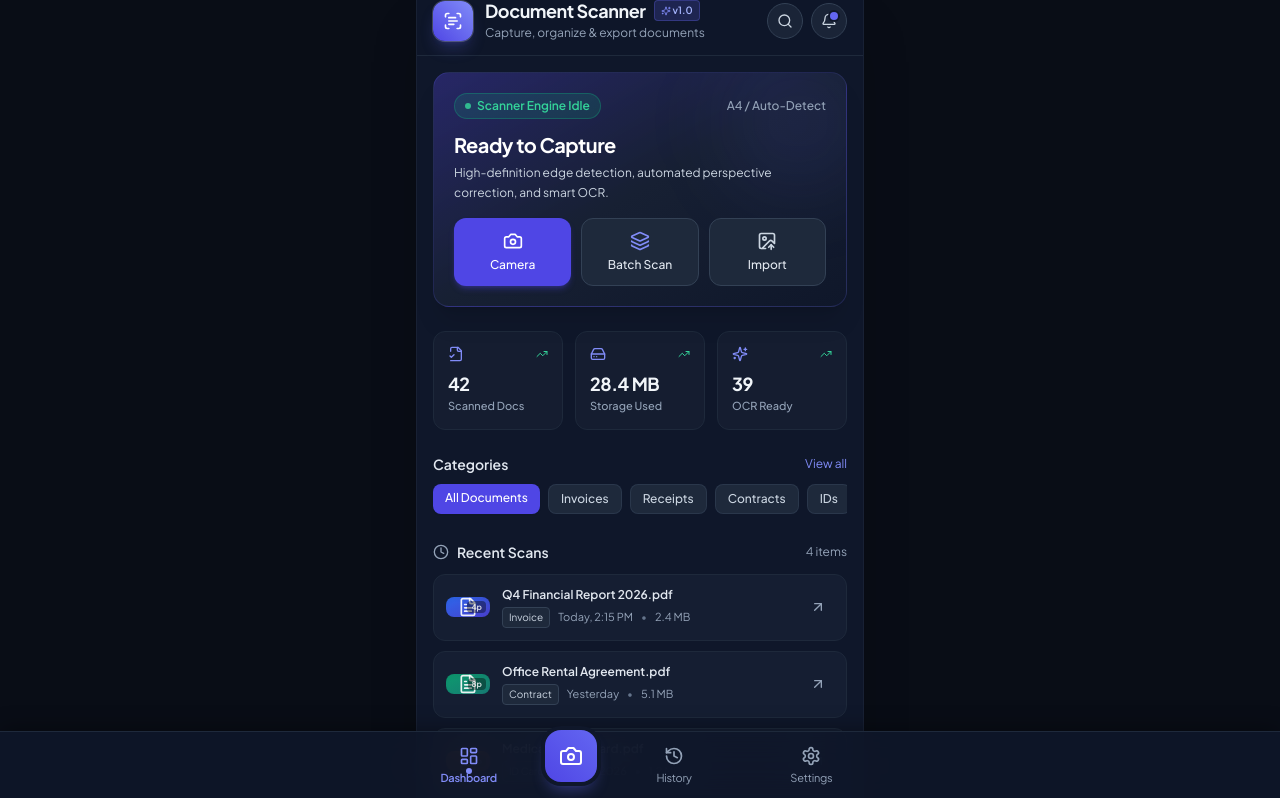
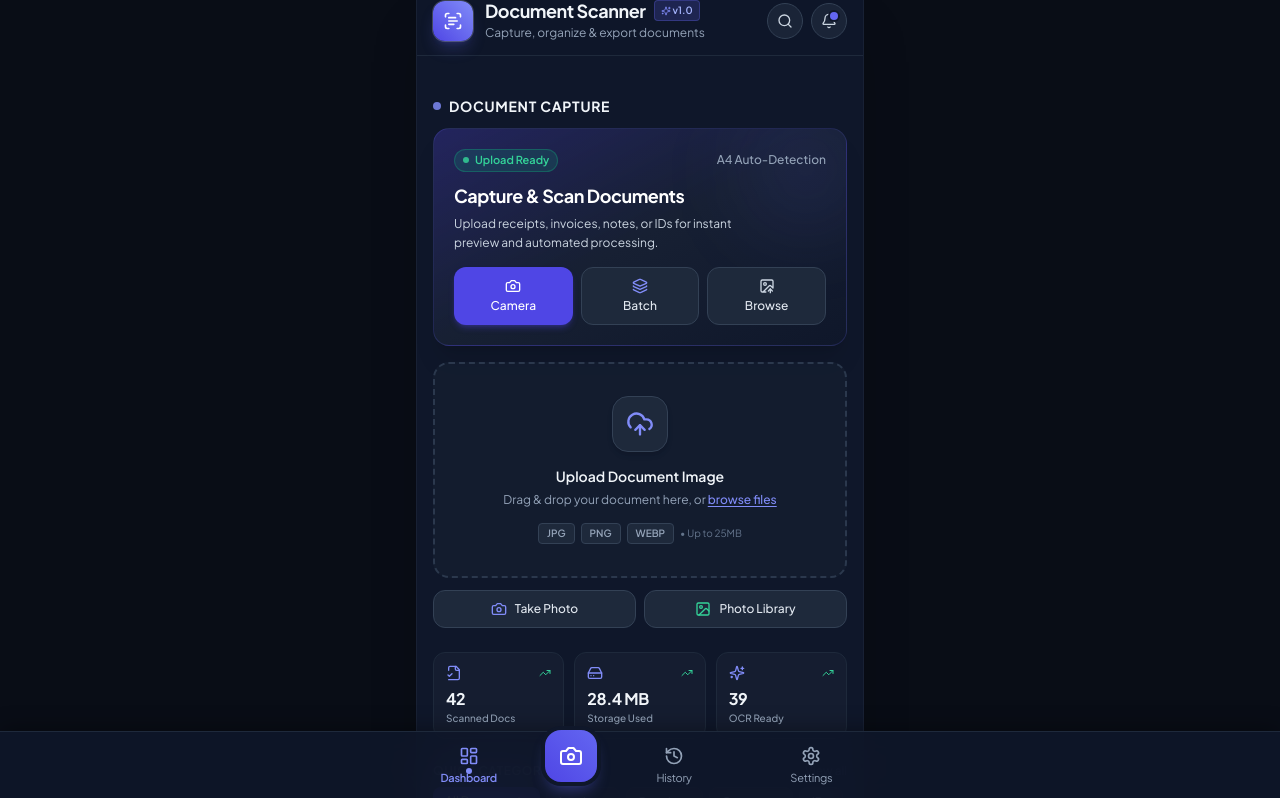
Before and after one commit to aeronautic005/document-scanner-application, a React (Vite) app: page / in a window 1280 px wide. Shown: the top 798 px of the page. Built offline with nearby package versions, Linux system fonts and the light colour scheme.

Commit message:
feat: integrate document upload and preview flow with 'Scan Now' button into Dashboard

```diff
--- a/src/App.tsx
+++ b/src/App.tsx
@@ -1,5 +1,5 @@
 import { useState } from 'react';
-import { NavigationTab } from './types';
+import { NavigationTab, UploadedDocument } from './types';
 import { AppHeader } from './components/layout/AppHeader';
 import { MobileNavBar } from './components/layout/MobileNavBar';
 import { DashboardView } from './components/dashboard/DashboardView';
@@ -8,6 +8,11 @@ import { SettingsView } from './components/settings/SettingsView';
 
 export function App() {
   const [activeTab, setActiveTab] = useState<NavigationTab>('dashboard');
+  const [currentDocument, setCurrentDocument] = useState<UploadedDocument | null>(null);
+
+  const handleScanActionClick = () => {
+    setActiveTab('dashboard');
+  };
 
   return (
     <div className="min-h-screen bg-surface-950 text-slate-100 flex justify-center selection:bg-brand-500 selection:text-white">
@@ -18,13 +23,22 @@ export function App() {
 
         {/* Scrollable Main Content Area with bottom safe padding for Mobile Nav */}
         <main className="flex-1 px-4 py-4 overflow-y-auto pb-28">
-          {activeTab === 'dashboard' && <DashboardView />}
+          {activeTab === 'dashboard' && (
+            <DashboardView
+              currentDocument={currentDocument}
+              onDocumentChange={setCurrentDocument}
+            />
+          )}
           {activeTab === 'history' && <HistoryView />}
           {activeTab === 'settings' && <SettingsView />}
         </main>
 
-        {/* Mobile Navigation Bar with Dashboard, History, and Settings */}
-        <MobileNavBar activeTab={activeTab} onTabChange={setActiveTab} />
+        {/* Mobile Navigation Bar with Dashboard, History, Settings and Scan Trigger */}
+        <MobileNavBar
+          activeTab={activeTab}
+          onTabChange={setActiveTab}
+          onScanClick={handleScanActionClick}
+        />
       </div>
     </div>
   );
--- a/src/components/dashboard/DashboardView.tsx
+++ b/src/components/dashboard/DashboardView.tsx
@@ -1,4 +1,4 @@
-import React from 'react';
+import React, { useRef } from 'react';
 import {
   Camera,
   Layers,
@@ -11,10 +11,21 @@ import {
   TrendingUp,
   Sparkles,
 } from 'lucide-react';
-import { DocumentItem } from '../../types';
+import { DocumentItem, UploadedDocument } from '../../types';
+import { DocumentUploader } from '../scanner/DocumentUploader';
+import { DocumentPreviewArea } from '../scanner/DocumentPreviewArea';
 
-export const DashboardView: React.FC = () => {
-  // Foundational mock data for UI visualization
+interface DashboardViewProps {
+  currentDocument: UploadedDocument | null;
+  onDocumentChange: (doc: UploadedDocument | null) => void;
+}
+
+export const DashboardView: React.FC<DashboardViewProps> = ({
+  currentDocument,
+  onDocumentChange,
+}) => {
+  const fileInputHiddenRef = useRef<HTMLInputElement>(null);
+
   const quickStats = [
     { label: 'Scanned Docs', value: '42', change: '+8 this week', icon: FileCheck2 },
     { label: 'Storage Used', value: '28.4 MB', change: 'Cloud synced', icon: HardDrive },
@@ -64,73 +75,143 @@ export const DashboardView: React.FC = () => {
     },
   ];
 
+  const handleQuickUpload = () => {
+    fileInputHiddenRef.current?.click();
+  };
+
+  const handleHiddenFileInput = (e: React.ChangeEvent<HTMLInputElement>) => {
+    const file = e.target.files?.[0];
+    if (file && file.type.startsWith('image/')) {
+      const previewUrl = URL.createObjectURL(file);
+      const img = new Image();
+      img.onload = () => {
+        onDocumentChange({
+          id: `upload-${Date.now()}`,
+          file,
+          name: file.name,
+          rawSize: file.size,
+          sizeFormatted: `${(file.size / (1024 * 1024)).toFixed(1)} MB`,
+          type: file.type,
+          previewUrl,
+          uploadedAt: 'Just now',
+          dimensions: { width: img.naturalWidth, height: img.naturalHeight },
+          selectedCategory: 'Invoice',
+        });
+      };
+      img.src = previewUrl;
+    }
+    e.target.value = '';
+  };
+
   return (
     <div className="space-y-6 pb-6">
-      {/* Welcome & Quick Action Card */}
-      <section className="relative overflow-hidden rounded-2xl bg-gradient-to-br from-brand-900/70 via-surface-850 to-surface-900 p-5 border border-brand-500/20 shadow-xl">
-        <div className="absolute top-0 right-0 -mt-6 -mr-6 w-36 h-36 bg-brand-500/10 rounded-full blur-2xl pointer-events-none" />
+      {/* Hidden file input for header/quick action buttons */}
+      <input
+        ref={fileInputHiddenRef}
+        type="file"
+        accept="image/*"
+        onChange={handleHiddenFileInput}
+        className="hidden"
+      />
+
+      {/* Main Upload / Preview Area Section */}
+      <section className="space-y-3">
+        <div className="flex items-center justify-between">
+          <div className="flex items-center space-x-2">
+            <span className="w-2 h-2 rounded-full bg-brand-400 animate-pulse" />
+            <h2 className="text-sm font-bold text-slate-100 uppercase tracking-wider">
+              {currentDocument ? 'Document Preview' : 'Document Capture'}
+            </h2>
+          </div>
+          {currentDocument && (
+            <span className="text-[11px] font-semibold text-emerald-400 bg-emerald-500/10 border border-emerald-500/20 px-2 py-0.5 rounded-full">
+              Image Loaded
+            </span>
+          )}
+        </div>
+
+        {currentDocument ? (
+          <DocumentPreviewArea
+            document={currentDocument}
+            onRemove={() => onDocumentChange(null)}
+            onReplace={handleQuickUpload}
+          />
+        ) : (
+          <div className="space-y-4">
+            {/* Welcome Banner */}
+            <div className="relative overflow-hidden rounded-2xl bg-gradient-to-br from-brand-900/60 via-surface-850 to-surface-900 p-4 sm:p-5 border border-brand-500/20 shadow-xl">
+              <div className="absolute top-0 right-0 -mt-6 -mr-6 w-32 h-32 bg-brand-500/10 rounded-full blur-2xl pointer-events-none" />
 
               <div className="relative z-10">
-          <div className="flex items-center justify-between mb-3">
-            <span className="inline-flex items-center text-xs font-semibold px-2.5 py-1 rounded-full bg-emerald-500/15 text-emerald-400 border border-emerald-500/30">
+                <div className="flex items-center justify-between mb-2.5">
+                  <span className="inline-flex items-center text-[11px] font-semibold px-2 py-0.5 rounded-full bg-emerald-500/15 text-emerald-400 border border-emerald-500/30">
                     <span className="w-1.5 h-1.5 rounded-full bg-emerald-400 animate-pulse mr-1.5" />
-              Scanner Engine Idle
+                    Upload Ready
                   </span>
-            <span className="text-xs text-slate-400 font-medium">A4 / Auto-Detect</span>
+                  <span className="text-xs text-slate-400 font-medium">A4 Auto-Detection</span>
                 </div>
 
-          <h2 className="text-xl font-bold text-white tracking-tight">
-            Ready to Capture
-          </h2>
-          <p className="text-xs text-slate-300 mt-1 leading-relaxed max-w-xs">
-            High-definition edge detection, automated perspective correction, and smart OCR.
+                <h3 className="text-lg font-bold text-white tracking-tight">
+                  Capture & Scan Documents
+                </h3>
+                <p className="text-xs text-slate-300 mt-1 max-w-xs leading-relaxed">
+                  Upload receipts, invoices, notes, or IDs for instant preview and automated processing.
                 </p>
 
-          {/* Action Trigger Buttons (Foundational Layout) */}
-          <div className="grid grid-cols-3 gap-2.5 mt-4">
+                {/* Quick Action Trigger Buttons */}
+                <div className="grid grid-cols-3 gap-2 mt-3.5">
                   <button
                     type="button"
-              className="flex flex-col items-center justify-center p-3 rounded-xl bg-brand-600 hover:bg-brand-500 text-white font-medium text-xs shadow-md shadow-brand-600/30 transition touch-press"
+                    onClick={handleQuickUpload}
+                    className="flex flex-col items-center justify-center p-2.5 rounded-xl bg-brand-600 hover:bg-brand-500 text-white font-medium text-xs shadow-md shadow-brand-600/30 transition touch-press"
                   >
-              <Camera className="w-5 h-5 mb-1.5" />
+                    <Camera className="w-4 h-4 mb-1" />
                     <span>Camera</span>
                   </button>
                   <button
                     type="button"
-              className="flex flex-col items-center justify-center p-3 rounded-xl bg-surface-800 hover:bg-surface-700 border border-surface-700 text-slate-200 font-medium text-xs transition touch-press"
+                    onClick={handleQuickUpload}
+                    className="flex flex-col items-center justify-center p-2.5 rounded-xl bg-surface-800 hover:bg-surface-750 border border-surface-700 text-slate-200 font-medium text-xs transition touch-press"
                   >
-              <Layers className="w-5 h-5 mb-1.5 text-brand-400" />
-              <span>Batch Scan</span>
+                    <Layers className="w-4 h-4 mb-1 text-brand-400" />
+                    <span>Batch</span>
                   </button>
                   <button
                     type="button"
-              className="flex flex-col items-center justify-center p-3 rounded-xl bg-surface-800 hover:bg-surface-700 border border-surface-700 text-slate-200 font-medium text-xs transition touch-press"
+                    onClick={handleQuickUpload}
+                    className="flex flex-col items-center justify-center p-2.5 rounded-xl bg-surface-800 hover:bg-surface-750 border border-surface-700 text-slate-200 font-medium text-xs transition touch-press"
                   >
-              <ImageUp className="w-5 h-5 mb-1.5 text-slate-300" />
-              <span>Import</span>
+                    <ImageUp className="w-4 h-4 mb-1 text-slate-300" />
+                    <span>Browse</span>
                   </button>
                 </div>
               </div>
+            </div>
+
+            {/* Intuitive Drag & Drop Uploader */}
+            <DocumentUploader onImageSelected={(doc) => onDocumentChange(doc)} />
+          </div>
+        )}
       </section>
 
       {/* Productivity Stats Grid */}
-      <section className="grid grid-cols-3 gap-3">
+      <section className="grid grid-cols-3 gap-2.5">
         {quickStats.map((stat, idx) => {
           const Icon = stat.icon;
           return (
             <div
               key={idx}
-              className="bg-surface-850/80 border border-surface-800 p-3.5 rounded-xl flex flex-col justify-between"
+              className="bg-surface-850/80 border border-surface-800 p-3 rounded-xl flex flex-col justify-between"
             >
-              <div className="flex items-center justify-between text-slate-400 mb-2">
+              <div className="flex items-center justify-between text-slate-400 mb-1.5">
                 <Icon className="w-4 h-4 text-brand-400" />
                 <TrendingUp className="w-3 h-3 text-emerald-400" />
               </div>
               <div>
-                <span className="text-lg font-bold text-slate-100 block tracking-tight">
+                <span className="text-base font-bold text-slate-100 block tracking-tight">
                   {stat.value}
                 </span>
-                <span className="text-[11px] text-slate-400 font-medium block truncate">
+                <span className="text-[10px] text-slate-400 font-medium block truncate">
                   {stat.label}
                 </span>
               </div>
@@ -141,20 +222,22 @@ export const DashboardView: React.FC = () => {
 
       {/* Quick Category Filter Pills */}
       <section>
-        <div className="flex items-center justify-between mb-2.5">
-          <h3 className="text-sm font-semibold text-slate-200">Categories</h3>
+        <div className="flex items-center justify-between mb-2">
+          <h3 className="text-xs font-semibold text-slate-300 uppercase tracking-wider">
+            Quick Categories
+          </h3>
           <span className="text-xs text-brand-400 hover:underline cursor-pointer">
             View all
           </span>
         </div>
-        <div className="flex space-x-2 overflow-x-auto pb-1 scrollbar-none text-xs">
+        <div className="flex space-x-1.5 overflow-x-auto pb-1 scrollbar-none text-xs">
           {['All Documents', 'Invoices', 'Receipts', 'Contracts', 'IDs', 'Certificates'].map((cat, i) => (
             <span
               key={cat}
               className={`px-3 py-1.5 rounded-lg whitespace-nowrap font-medium cursor-pointer transition ${
                 i === 0
                   ? 'bg-brand-600 text-white shadow-sm'
-                  : 'bg-surface-800 text-slate-300 hover:bg-surface-700 border border-surface-700/60'
+                  : 'bg-surface-850 text-slate-300 hover:bg-surface-800 border border-surface-800'
               }`}
             >
               {cat}
@@ -164,50 +247,48 @@ export const DashboardView: React.FC = () => {
       </section>
 
       {/* Recent Scans Section */}
-      <section className="space-y-3">
+      <section className="space-y-2.5">
         <div className="flex items-center justify-between">
           <div className="flex items-center space-x-2">
             <Clock className="w-4 h-4 text-slate-400" />
-            <h3 className="text-sm font-semibold text-slate-200">Recent Scans</h3>
+            <h3 className="text-xs font-semibold text-slate-300 uppercase tracking-wider">
+              Recent Scans
+            </h3>
           </div>
-          <span className="text-xs text-slate-400">4 items</span>
+          <span className="text-xs text-slate-400 font-mono">4 items</span>
         </div>
 
-        <div className="space-y-2.5">
+        <div className="space-y-2">
           {recentDocuments.map((doc) => (
             <div
               key={doc.id}
-              className="group bg-surface-850/90 border border-surface-800 hover:border-surface-700 rounded-xl p-3 flex items-center justify-between transition touch-press"
+              className="group bg-surface-850/80 border border-surface-800 hover:border-surface-700 rounded-xl p-3 flex items-center justify-between transition touch-press"
             >
               <div className="flex items-center space-x-3 min-w-0">
-                {/* Visual Document Thumbnail placeholder */}
                 <div
-                  className={`w-11 h-13 rounded-lg bg-gradient-to-br ${doc.thumbnailColor} flex items-center justify-center shadow-inner flex-shrink-0 relative overflow-hidden`}
+                  className={`w-10 h-12 rounded-lg bg-gradient-to-br ${doc.thumbnailColor} flex items-center justify-center shadow-inner flex-shrink-0 relative overflow-hidden`}
                 >
-                  <div className="absolute inset-0 bg-white/10 opacity-30" />
                   <FileText className="w-5 h-5 text-white/90" />
-                  <span className="absolute bottom-1 right-1 text-[8px] font-bold text-white/80 bg-black/40 px-1 rounded">
+                  <span className="absolute bottom-0.5 right-0.5 text-[8px] font-bold text-white/80 bg-black/40 px-1 rounded">
                     {doc.pages}p
                   </span>
                 </div>
 
-                {/* Document Information */}
                 <div className="min-w-0">
                   <h4 className="text-xs font-semibold text-slate-200 truncate group-hover:text-brand-300 transition">
                     {doc.title}
                   </h4>
-                  <div className="flex items-center space-x-2 mt-1">
-                    <span className="text-[10px] px-1.5 py-0.5 rounded bg-surface-800 text-slate-300 border border-surface-700">
+                  <div className="flex items-center space-x-1.5 mt-0.5">
+                    <span className="text-[9px] px-1.5 py-0.5 rounded bg-surface-800 text-slate-300 border border-surface-700">
                       {doc.category}
                     </span>
-                    <span className="text-[11px] text-slate-400">{doc.date}</span>
-                    <span className="text-[11px] text-slate-500">•</span>
-                    <span className="text-[11px] text-slate-400">{doc.size}</span>
+                    <span className="text-[10px] text-slate-400">{doc.date}</span>
+                    <span className="text-[10px] text-slate-500">•</span>
+                    <span className="text-[10px] text-slate-400">{doc.size}</span>
                   </div>
                 </div>
               </div>
 
-              <div className="flex items-center space-x-1 pl-2">
               <button
                 type="button"
                 className="w-8 h-8 rounded-lg flex items-center justify-center text-slate-400 hover:text-white hover:bg-surface-800 transition"
@@ -216,7 +297,6 @@ export const DashboardView: React.FC = () => {
                 <ArrowUpRight className="w-4 h-4" />
               </button>
             </div>
-            </div>
           ))}
         </div>
       </section>
--- a/src/components/layout/MobileNavBar.tsx
+++ b/src/components/layout/MobileNavBar.tsx
@@ -5,11 +5,13 @@ import { NavigationTab } from '../../types';
 interface MobileNavBarProps {
   activeTab: NavigationTab;
   onTabChange: (tab: NavigationTab) => void;
+  onScanClick?: () => void;
 }
 
 export const MobileNavBar: React.FC<MobileNavBarProps> = ({
   activeTab,
   onTabChange,
+  onScanClick,
 }) => {
   const tabs = [
     {
@@ -55,8 +57,9 @@ export const MobileNavBar: React.FC<MobileNavBarProps> = ({
         <div className="px-2 -mt-5">
           <button
             type="button"
+            onClick={onScanClick}
             className="w-13 h-13 rounded-2xl bg-gradient-to-tr from-brand-600 to-indigo-500 p-3.5 text-white shadow-lg shadow-brand-500/40 ring-4 ring-surface-900 hover:brightness-110 active:scale-95 transition-all touch-press flex items-center justify-center group"
-            title="Scan Document (Ready for Camera Engine)"
+            title="Scan Document (Upload & Preview)"
             aria-label="Scan Document"
           >
             <Camera className="w-6 h-6 transition-transform group-hover:scale-110" />
--- a/src/components/scanner/DocumentPreviewArea.tsx
+++ b/src/components/scanner/DocumentPreviewArea.tsx
@@ -8,7 +8,6 @@ import {
   ScanText,
   CheckCircle,
   Eye,
-  Info,
 } from 'lucide-react';
 import { UploadedDocument } from '../../types';
 
```
Lines whose indentation alone changed are shown as unchanged.
